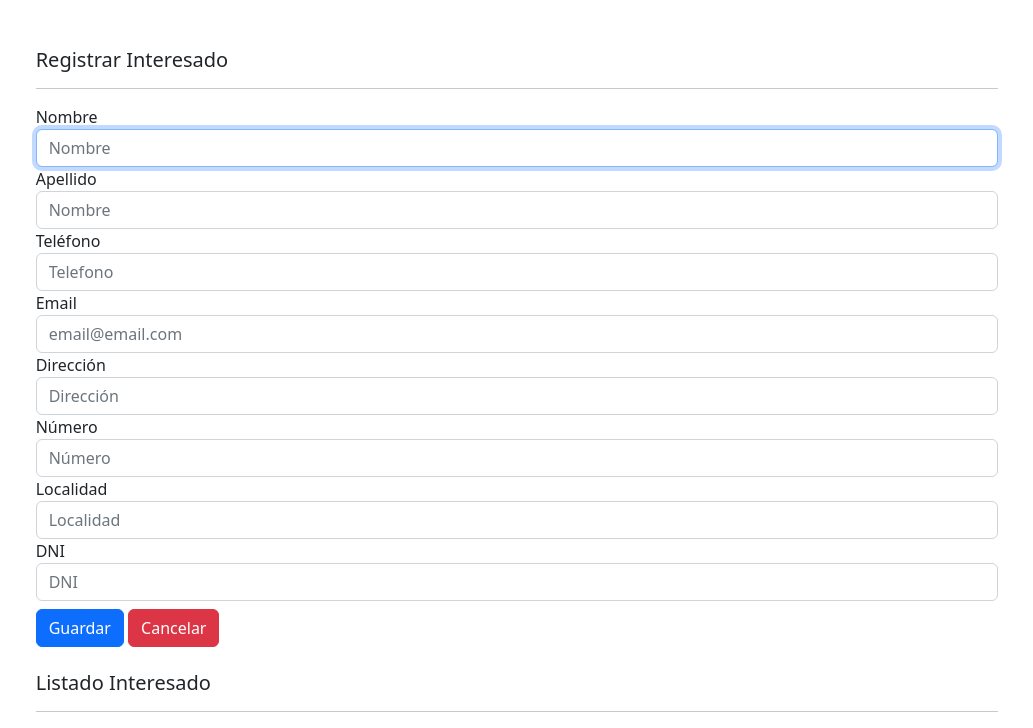
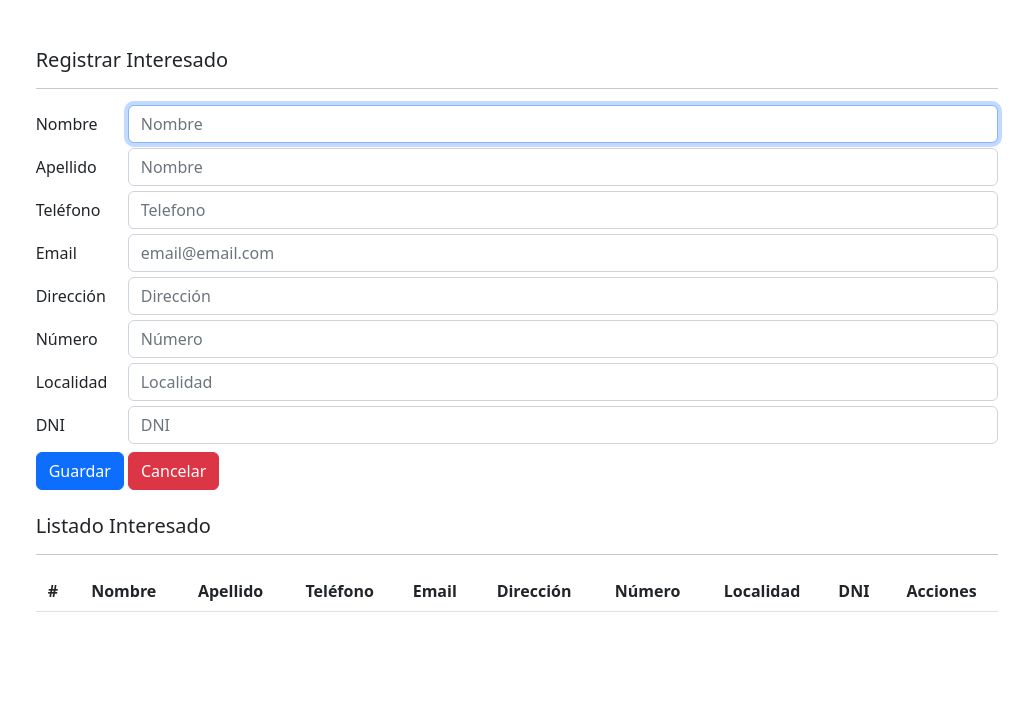
Before and after one commit to LucasLeone/becaFRVM2022, a PHP site: template app/views/index.php in a window 1280 px wide. Shown: the top 728 px of the page, without its empty margins (123-1156 px from the left). After the commit the page ends 612 px from the top, so only its background shows below. Run offline with PHP 8.4, Linux system fonts and the light colour scheme; the template is opened without the code that fills it, so the values that code supplies are empty.

Commit message:
modified index style

```diff
--- a/app/views/index.php
+++ b/app/views/index.php
@@ -15,7 +15,8 @@
             <div class="col-sm-10">
                 <h5>Registrar Interesado</h5>
                 <hr />
-                <form action="javascript:void(0);" onsubmit="app.guardar()" method='GET'>
+                <form action="javascript:void(0);" onsubmit="app.guardar()">
+                    <div class="inputs" style="display: grid; grid-template-columns: .1fr 1fr; grid-gap: 5px; align-items: center;">
                         <input type="hidden" id="id_interesado" />
                         <label for="nombre">Nombre</label>
                         <input type="text" class="form-control" id="nombre" placeholder="Nombre" autofocus
@@ -41,8 +42,9 @@
                         <label for="dni">DNI</label>
                         <input type="text" class="form-control" id="dni" placeholder="DNI"
                             required />
-                    <div class="mt-2">
-                        <button type="submit" class="btn btn-primary">Guardar</button>
+                    </div>
+                    <div class="mt-2 d-flex">
+                        <button type="submit" class="btn btn-primary me-1">Guardar</button>
                         <button type="reset" class="btn btn-danger">Cancelar</button>
                     </div>
                 </form>
@@ -61,6 +63,7 @@
                             <th>Número</th>
                             <th>Localidad</th>
                             <th>DNI</th>
+                            <th>Acciones</th>
                         </tr>
                     </thead>
                     <tbody id="tbody"></tbody>
```
Lines whose indentation alone changed are shown as unchanged.
